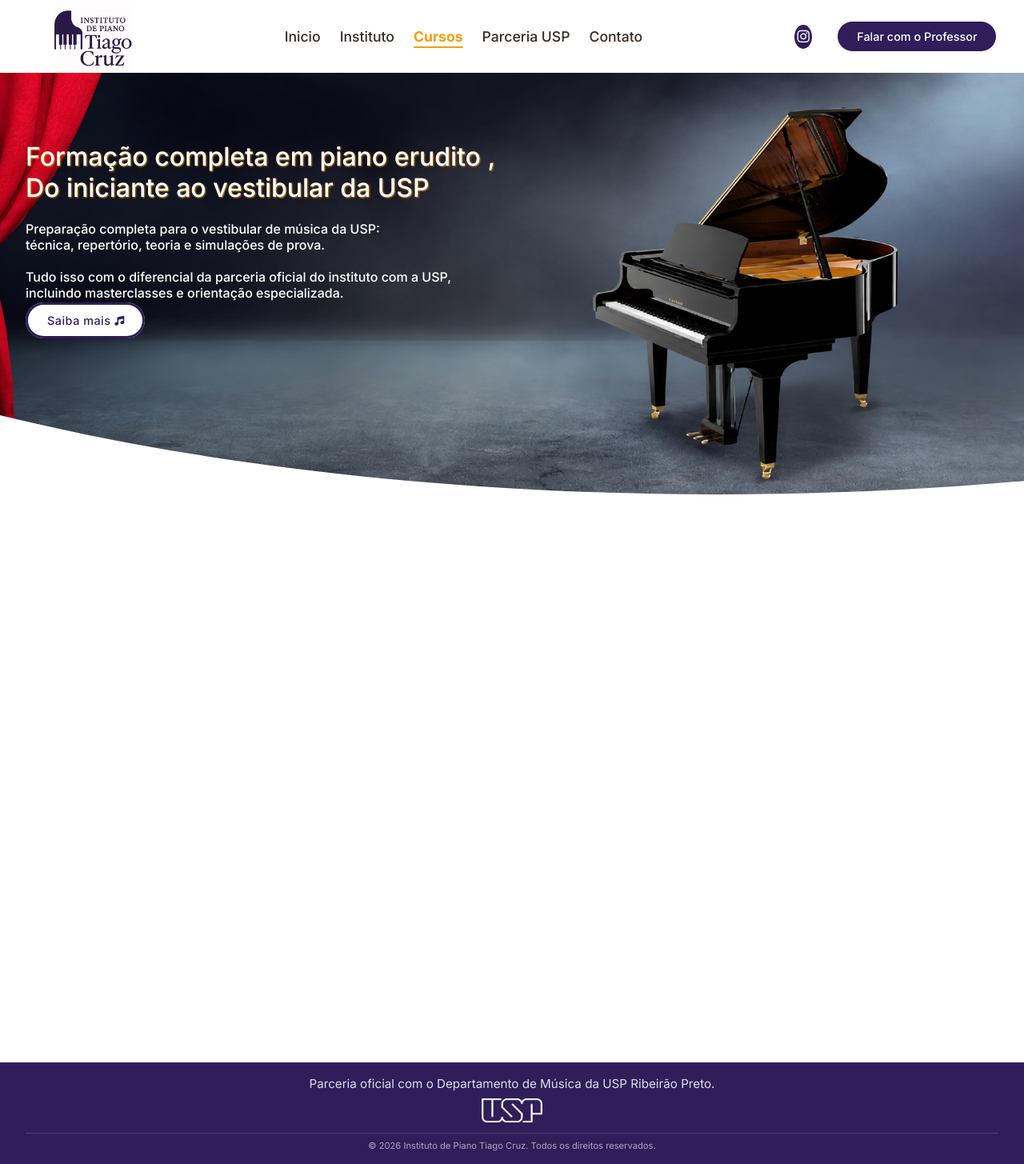
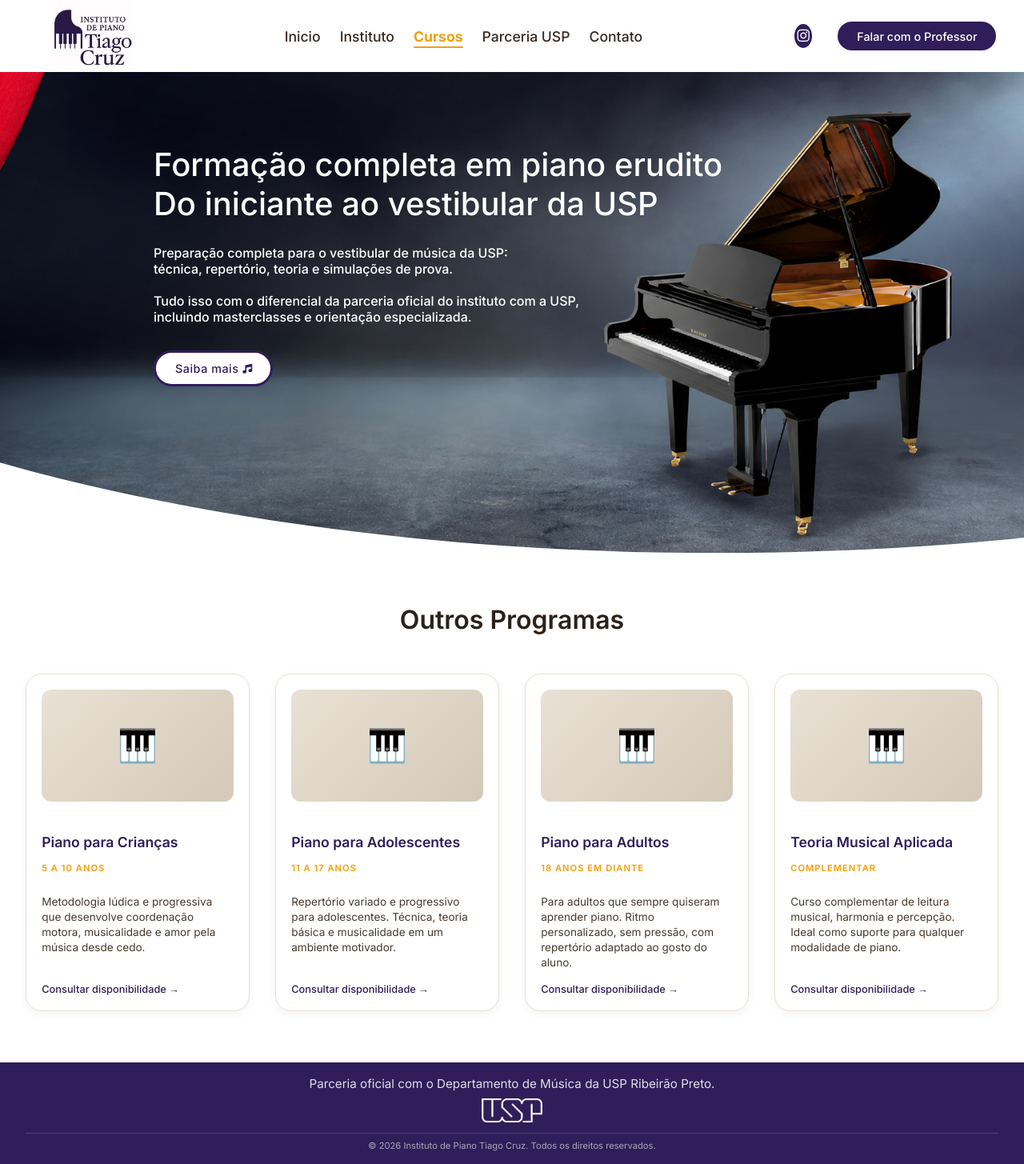
Before and after one commit to GR-Ricci/Site_Piano_Tiago_Cruz, a Django app: page /classes/ in a window 1280 px wide. Shown: the whole page at 80% size. Run offline with Django 5.2, Linux system fonts and the light colour scheme; some libraries are stand-ins or nearby versions; some web fonts are replaced.

Commit message:
att general class

```diff
--- /dev/null
+++ b/piano/static/piano/css/components/card_classes_general.css
@@ -0,0 +1,131 @@
+/* ========== GENERAL CLASS ========== */
+.general-class {
+    max-width: 1280px;
+    margin: 4rem auto;
+    padding: 0 2rem;
+}
+
+.general-title {
+    font-family: 'Inter', sans-serif;
+    font-size: 2rem;
+    font-weight: 600;
+    color: #2c2118;
+    text-align: center;
+    margin-bottom: 3rem;
+}
+
+.general-grid {
+    display: grid;
+    grid-template-columns: repeat(auto-fit, minmax(280px, 1fr));
+    gap: 2rem;
+}
+
+.general-card {
+    background: white;
+    padding: 1.2rem;
+    border-radius: 20px;
+    box-shadow: 0 4px 12px rgba(0, 0, 0, 0.05);
+    transition: all 0.3s ease;
+    border: 1px solid #eae0d3;
+    display: flex;
+    flex-direction: column;
+    height: 100%;
+}
+
+
+.general-card:hover {
+    transform: translateY(-8px);
+    box-shadow: 0 20px 35px rgba(48, 29, 89, 0.2);
+
+}
+
+.general-image-placeholder {
+    width: 100%;
+    height: 140px;
+    background: linear-gradient(135deg, #e9e1d4, #d4c9b8);
+    border-radius: 12px;
+    margin-bottom: 1rem;
+    display: flex;
+    align-items: center;
+    justify-content: center;
+    font-size: 2.5rem;
+    color: #b6472f;
+}
+
+.general-name {
+    font-family: 'Inter', sans-serif;
+    font-size: 1.1rem;
+    font-weight: 600;
+    color: #301d59;
+    margin-bottom: 0.25rem;
+}
+
+.general-age {
+    font-family: 'Inter', sans-serif;
+    font-size: 0.7rem;
+    font-weight: 600;
+    color: #F59E0B;
+    text-transform: uppercase;
+    letter-spacing: 1px;
+    margin-bottom: 0.75rem;
+}
+
+.general-desc {
+    font-family: 'Inter', sans-serif;
+    font-size: 0.85rem;
+    line-height: 1.4;
+    color: #4a3a2c;
+    margin-bottom: 1rem;
+    min-height: 70px;
+}
+
+.general-btn {
+    display: inline-block;
+    font-family: 'Inter', sans-serif;
+    font-size: 0.8rem;
+    font-weight: 500;
+    color: #301d59;
+    text-decoration: none;
+    transition: all 0.3s ease;
+    margin-top: auto;
+    align-self: flex-start;
+}
+
+.general-btn:hover {
+    color: #F59E0B;
+    transform: translateX(4px);
+}
+
+/* RESPONSIVO */
+@media (max-width: 768px) {
+    .general-class {
+        padding: 0 1rem;
+        margin: 2rem auto;
+    }
+
+    .general-title {
+        font-size: 1.6rem;
+    }
+
+    .general-grid {
+        gap: 1rem;
+    }
+
+    .general-card {
+        padding: 1rem;
+    }
+
+    .general-name {
+        font-size: 1rem;
+    }
+
+    .general-image-placeholder {
+        height: 100px;
+        font-size: 2rem;
+    }
+
+    .general-desc {
+        min-height: 60px;
+        font-size: 0.8rem;
+    }
+}
--- a/piano/static/piano/css/components/card_classes.css
+++ b/piano/static/piano/css/components/card_classes_main.css
@@ -8,17 +8,18 @@
     margin-bottom: 3rem;
 }
 
-.main-class-content {
+.main-class-content{
     text-align: left;
+    margin-left: 10rem;
 }
+
 
 .main-class-title {
     font-family: 'Inter', sans-serif;
+    font-size: 2.5rem;
     font-weight: 500;
     color: white;
-    text-shadow: 1px 1px 2px rgba(245, 158, 11, 0.8);
 }
-
 
 .main-class-description {
     font-family: 'Inter', sans-serif;
@@ -27,10 +28,11 @@
     color: white;
 }
 
+.main-class-btn {
+    display: inline-block;
 
-.main-class-btn {
     font-family: 'Inter', sans-serif;
-    align-items: center;
+
     justify-content: center;
     gap: 0.6rem;
     background: white;
--- a/piano/templates/piano/partials/base/head.html
+++ b/piano/templates/piano/partials/base/head.html
@@ -31,7 +31,8 @@
 <link rel="stylesheet" href="{% static 'piano/css/layout/header.css' %}" >
 
 <link rel="stylesheet" href="{% static 'piano/css/components/card_about.css' %}" >
-<link rel="stylesheet" href="{% static 'piano/css/components/card_classes.css' %}" >
+<link rel="stylesheet" href="{% static 'piano/css/components/card_classes_main.css' %}" >
+<link rel="stylesheet" href="{% static 'piano/css/components/card_classes_general.css' %}" >
 <link rel="stylesheet" href="{% static 'piano/css/components/card_contact.css' %}" >
 <link rel="stylesheet" href="{% static 'piano/css/components/card_index.css' %}" >
 <link rel="stylesheet" href="{% static 'piano/css/components/card_usp.css' %}" >
--- a/piano/templates/piano/partials/components/container_classes.html
+++ b/piano/templates/piano/partials/components/container_classes.html
@@ -5,7 +5,7 @@
 
         <h1 class="main-class-title">
             Formação completa em piano erudito
-           ,<br>
+            <br>
             <span class="main-class-highlight"> Do iniciante ao vestibular da USP</span>
         </h1>
 
@@ -22,3 +22,41 @@
 
     </div>
 </div>
+
+<section class="general-class">
+    <h2 class="general-title">Outros Programas</h2>
+
+    <div class="general-grid">
+        <div class="general-card">
+            <div class="general-image-placeholder">🎹</div>
+            <h4 class="general-name">Piano para Crianças</h4>
+            <h3 class="general-age">5 a 10 anos</h3>
+            <p class="general-desc">Metodologia lúdica e progressiva que desenvolve coordenação motora, musicalidade e amor pela música desde cedo.</p>
+            <a href="#" class="general-btn">Consultar disponibilidade →</a>
+        </div>
+
+        <div class="general-card">
+            <div class="general-image-placeholder">🎹</div>
+            <h4 class="general-name">Piano para Adolescentes</h4>
+            <h3 class="general-age">11 a 17 anos</h3>
+            <p class="general-desc">Repertório variado e progressivo para adolescentes. Técnica, teoria básica e musicalidade em um ambiente motivador.</p>
+            <a href="#" class="general-btn">Consultar disponibilidade →</a>
+        </div>
+
+        <div class="general-card">
+            <div class="general-image-placeholder">🎹</div>
+            <h4 class="general-name">Piano para Adultos</h4>
+            <h3 class="general-age">18 anos em diante</h3>
+            <p class="general-desc">Para adultos que sempre quiseram aprender piano. Ritmo personalizado, sem pressão, com repertório adaptado ao gosto do aluno.</p>
+            <a href="#" class="general-btn">Consultar disponibilidade →</a>
+        </div>
+
+        <div class="general-card">
+            <div class="general-image-placeholder">🎹</div>
+            <h4 class="general-name">Teoria Musical Aplicada</h4>
+            <h3 class="general-age">Complementar</h3>
+            <p class="general-desc">Curso complementar de leitura musical, harmonia e percepção. Ideal como suporte para qualquer modalidade de piano.</p>
+            <a href="#" class="general-btn">Consultar disponibilidade →</a>
+        </div>
+    </div>
+</section>
```
Lines whose indentation alone changed are shown as unchanged.
